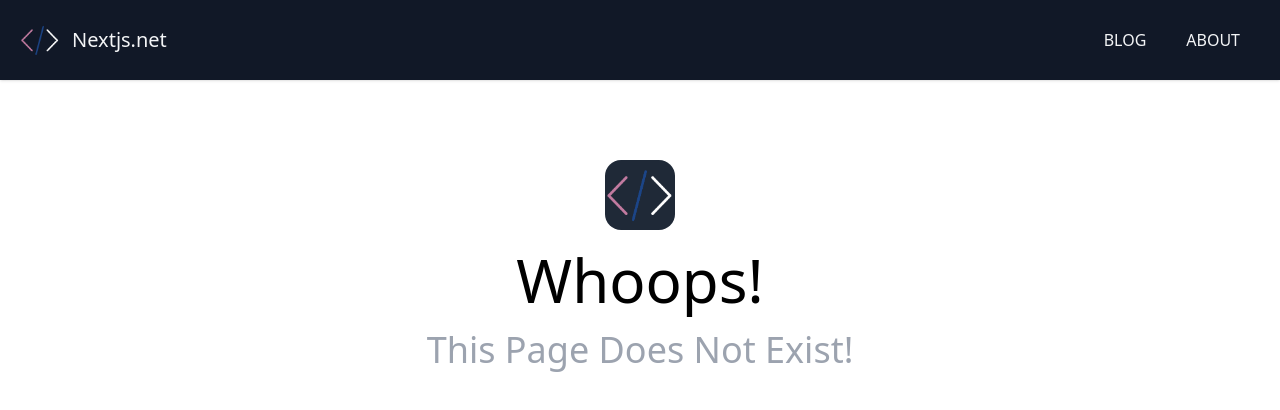
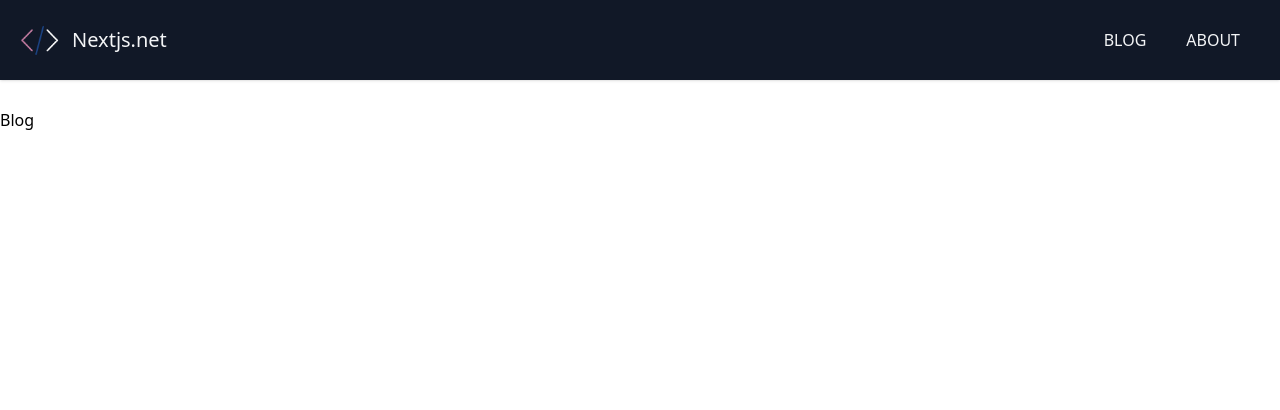
Before and after one commit to haithamthabt/nextjs-blog-template-old, a Next.js app in the folder nextjs-blog-template/: page /blog in a window 1280 px wide. Before the commit this address had no page. Shown: the top 410 px of the page. Built offline with nearby package versions, Linux system fonts and the light colour scheme.

Commit message:
created blog page without functionality

```diff
--- /dev/null
+++ b/nextjs-blog-template/pages/blog/index.js
@@ -0,0 +1,9 @@
+import Layout from '../../components/Layout';
+
+export default function BlogPage() {
+  return (
+    <Layout>
+        <h1>Blog</h1>
+    </Layout>
+  )
+}
```
